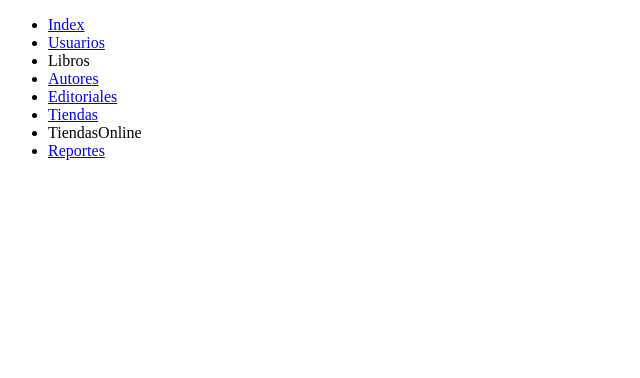
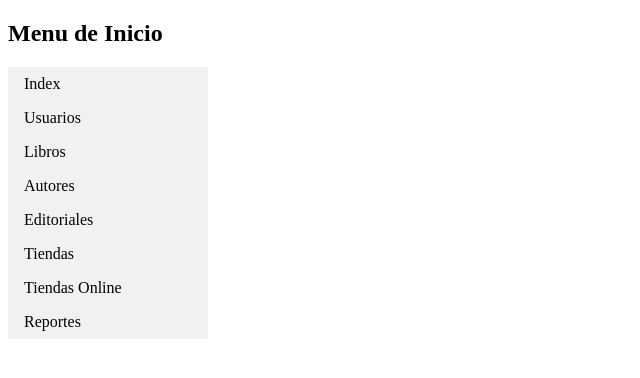
Before and after one commit to JvrSG/Udo-T7-Proyecto-Final-PHP, a PHP site: page /menu.php in a window 1280 px wide. Shown: the top 378 px of the page, without its empty margins (0-640 px from the left). Run offline with PHP 8.4, Linux system fonts and the light colour scheme.

Commit message:
Esteticas del menu de inicio
+ Correcto enlace entre menu de inicio y su archivo css
+ Mejoras visuales al menu de inicio

```diff
--- a/menu.php
+++ b/menu.php
@@ -2,9 +2,10 @@
 <html>
     <head>
         <title>Menu de Inicio</title>
-        <link rel = "stylesheet.css" rel="stylesheet" type="text/css" media="all"/>
+        <link href = "stylesheet.css" rel="stylesheet" type="text/css" media="all"/>
     </head>
     <body>
+    <h2>Menu de Inicio</h2>
         <div id="menu">
             <ul>
                 <li><a href="index.php">Index</a></li>
@@ -13,7 +14,7 @@
                 <li><a href="autores.php">Autores</a></li>
                 <li><a href="editorial.php">Editoriales</a></li>
                 <li><a href="tienda.php">Tiendas</a></li>
-                <li><a>TiendasOnline</a></li>
+                <li><a>Tiendas Online</a></li>
                 <li><a href="reportes.php">Reportes</a></li>
             </ul>
         </div>
--- /dev/null
+++ b/stylesheet.css
@@ -0,0 +1,20 @@
+ul {
+    list-style-type: none;
+    margin: 0;
+    padding: 0;
+    width: 200px;
+    background-color: #f1f1f1;
+  }
+
+  li a {
+    display: block;
+    color: #000;
+    padding: 8px 16px;
+    text-decoration: none;
+  }
+
+  /* Change the link color on hover */
+  li a:hover {
+    background-color: #555;
+    color: white;
+  }
```
